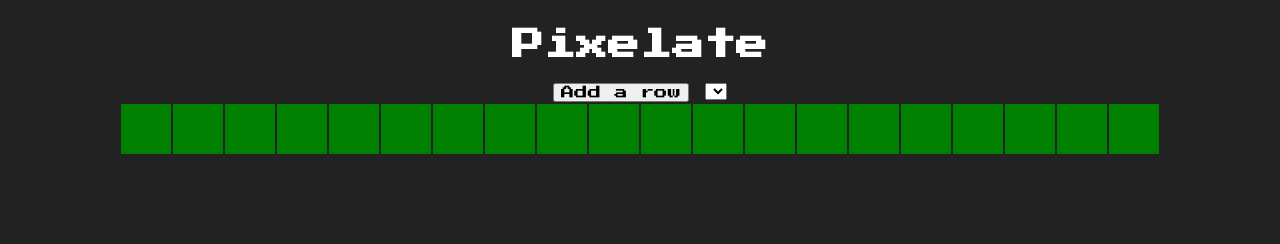
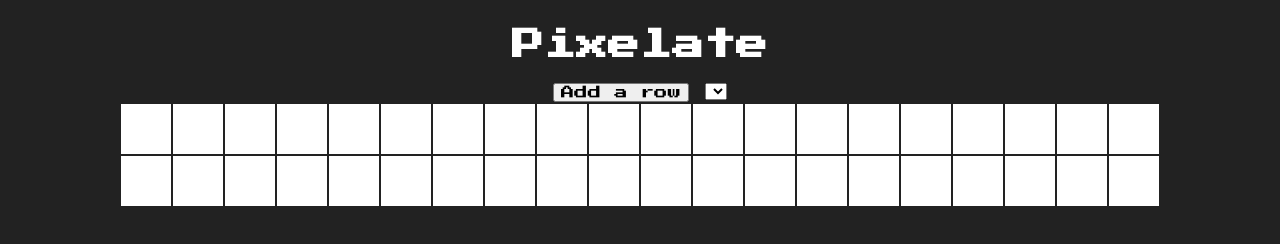
Before and after one commit to hdoshi2/draw, a website: page index.html in a window 1280 px wide. Both pictures are taken after a click on the button "Add a row". Drawn offline with Linux system fonts and the light colour scheme.

Commit message:
feat: added create row feature

```diff
--- a/index.html
+++ b/index.html
@@ -11,12 +11,12 @@
   <body>
     <h1>Pixelate</h1>
     <div>
-      <button id='add-row'>Add a row</button>
+      <button id='add-row' onclick="addRow()">Add a row</button>
       <select>
         <!-- add options here! -->
       </select>
     </div>
-    <table>
+    <table id='tab'>
       <tr>
         <td></td>
         <td></td>
--- a/script.js
+++ b/script.js
@@ -1 +1,13 @@
 // Your code here
+
+const table = document.getElementById("tab");
+console.log("test", table);
+
+const addRow = () => {
+  const row = document.createElement("tr");
+  for (let i = 0; i < 20; i++) {
+    let cell = document.createElement("td");
+    row.appendChild(cell);
+  }
+  table.appendChild(row);
+};
--- a/style.css
+++ b/style.css
@@ -19,5 +19,5 @@ body {
 th, td {
   height: 50px;
   width: 50px;
-  background-color: green;
+  background-color: white;
 }
```
Also changed, not shown: README.md.
